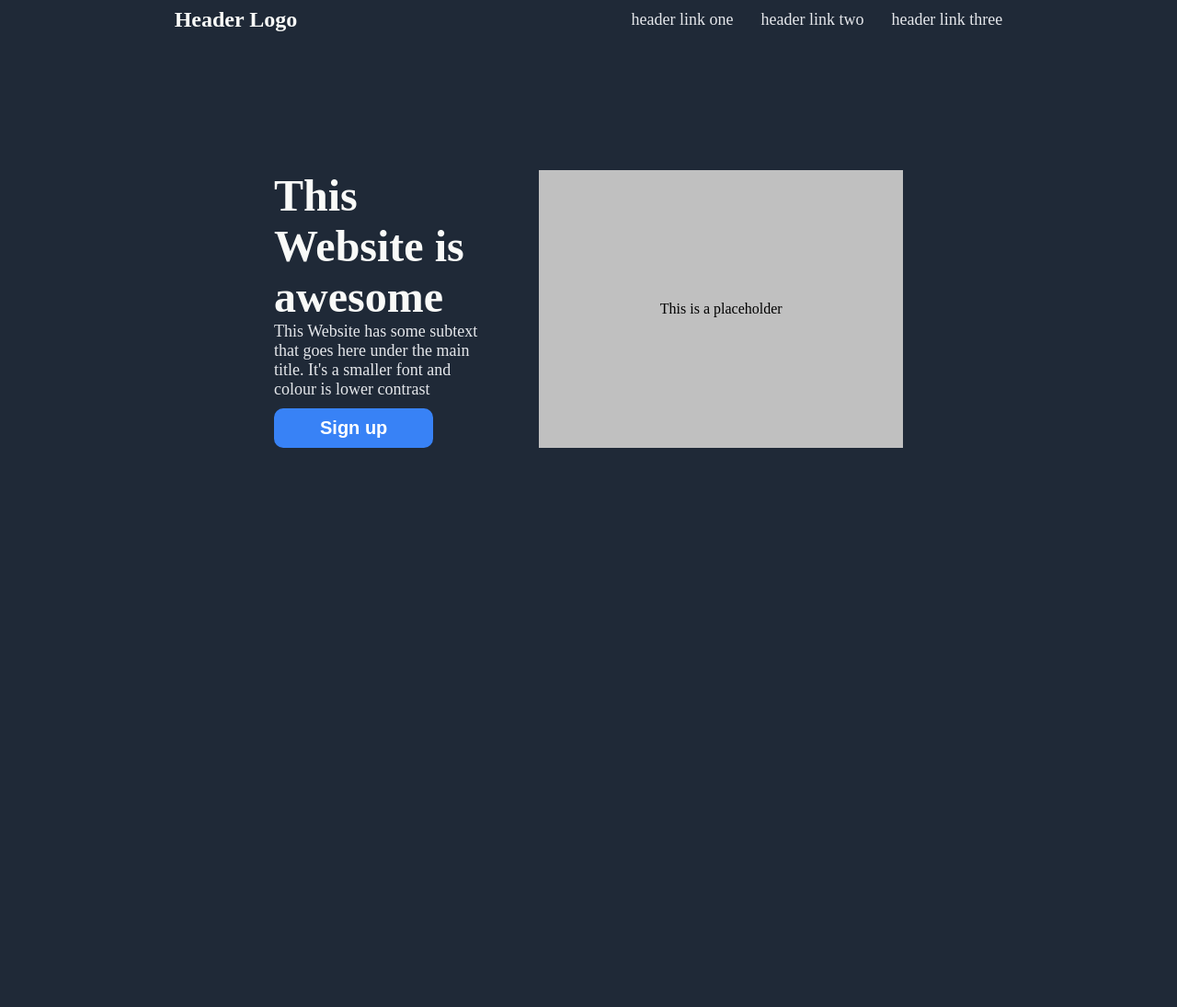
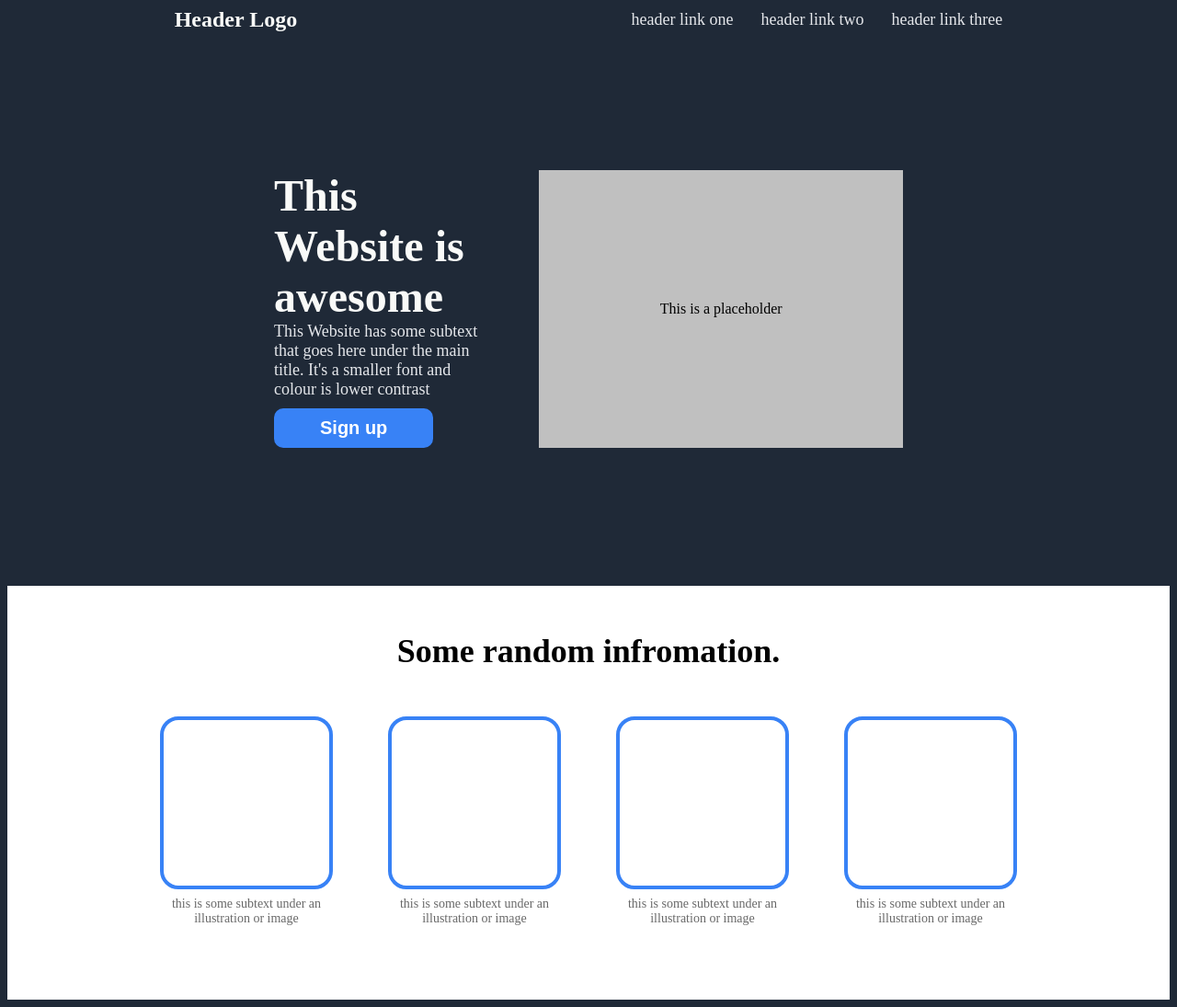
Before and after one commit to BakedCheeseUwU/LandingPage, a plain HTML site: page index.html in a window 1280 px wide. Shown: the whole page at 92% size. Before the commit the page ends 800 px from the top, so only its background shows below. Drawn offline with Linux system fonts and the light colour scheme.

Commit message:
second portion

```diff
--- a/index.html
+++ b/index.html
@@ -23,9 +23,38 @@
           This Website has some subtext that goes here under the main title.
           It's a smaller font and colour is lower contrast
         </div>
-      <button>Sign up</button>
+        <button>Sign up</button>
       </div>
       <div class="img">This is a placeholder</div>
     </div>
+    <div class="info">
+      <div class="heading">Some random infromation.</div>
+      <div class="container">
+        <div class="content">
+          <div class="image"></div>
+          <div class="subtext">
+            this is some subtext under an illustration or image
+          </div>
+        </div>
+        <div class="content">
+          <div class="image"></div>
+          <div class="subtext">
+            this is some subtext under an illustration or image
+          </div>
+        </div>
+        <div class="content">
+          <div class="image"></div>
+          <div class="subtext">
+            this is some subtext under an illustration or image
+          </div>
+        </div>
+        <div class="content">
+          <div class="image"></div>
+          <div class="subtext">
+            this is some subtext under an illustration or image
+          </div>
+        </div>
+      </div>
+    </div>
   </body>
 </html>
--- a/style.css
+++ b/style.css
@@ -61,8 +61,45 @@ a {
 
 .img {
   width: 1400px;
-  background-color:silver;
+  background-color: silver;
   display: flex;
   justify-content: center;
   align-items: center;
 }
+
+.info {
+  background-color: white;
+}
+
+.info .heading {
+  font-size: 36px;
+  font-weight: bolder;
+  text-align: center;
+  padding-top: 50px;
+  padding-bottom: 50px;
+}
+
+.info .container {
+  display: flex;
+  justify-content: center;
+  gap: 60px;
+  padding-bottom: 80px;
+}
+
+.info .content {
+  flex-basis: 0;
+}
+
+.info .image {
+  width: 180px;
+  height: 180px;
+  border: 4px solid #3882f6;
+  border-radius: 20px;
+}
+
+.info .subtext {
+  font-size: 14px;
+  text-align: center;
+  padding-top: 8px;
+  color: dimgray;
+}
```
